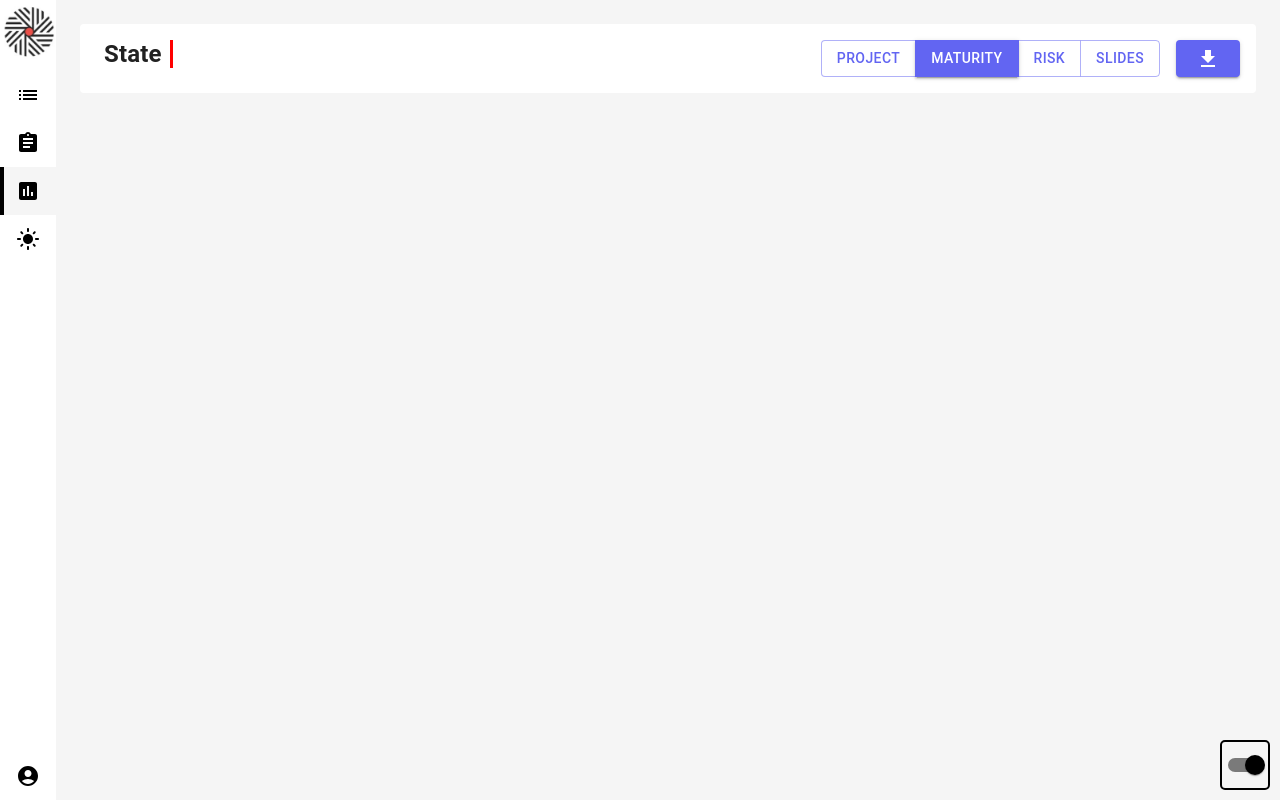
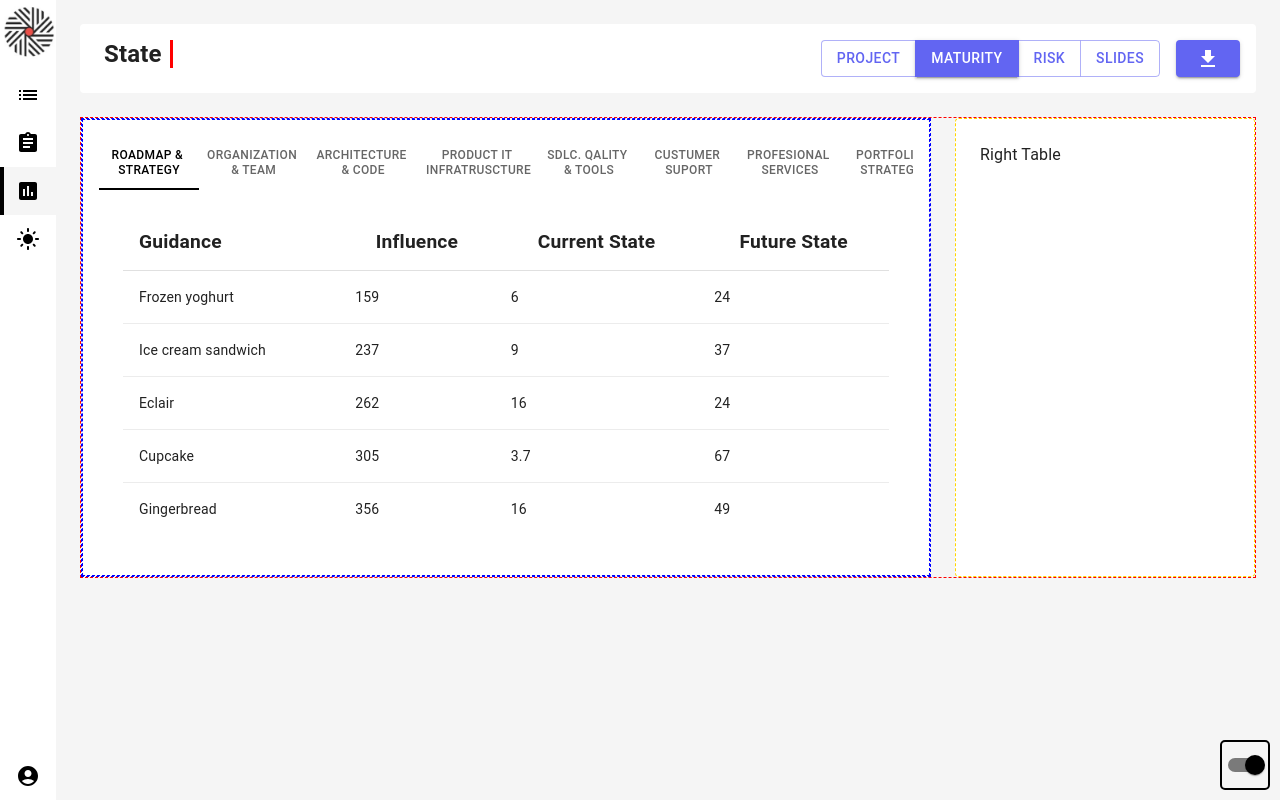
Before and after one commit to DiegoAWS/dashboard-example, a React (Create React App) app: page /report/1 in a window 1280 px wide. Built offline with nearby package versions, Linux system fonts and the light colour scheme.

Commit message:
RWD completed

```diff
--- a/src/components/App.jsx
+++ b/src/components/App.jsx
@@ -12,13 +12,17 @@ import Report from '../pages/Report/Report';
 
 import BaseImage from './BaseImage/BaseImage';
 import { routes } from './routes';
+import { GlobalContextProvider } from './GlobalContext';
 
-export default function App() {
+import './App.scss';
+
+const App = () => {
 
   return (
+    <GlobalContextProvider>
       <div className='App'>
         <BaseImage />
-      <Box sx={{ display: 'flex' }}>
+        <Box className='drawerContainer'>
           <CssBaseline />
           <Sidebar />
           <Box component="main" sx={{ flexGrow: 1, p: 3 }}>
@@ -39,5 +43,8 @@ export default function App() {
           </Box>
         </Box>
       </div>
+    </GlobalContextProvider>
   );
 }
+
+export default App;
--- /dev/null
+++ b/src/components/App.scss
@@ -0,0 +1,10 @@
+.App{
+    max-width: 1920px;
+    margin: 0 auto;
+
+
+    .drawerContainer{
+        display: flex;
+    }
+
+}
--- a/src/components/BaseImage/BaseImage.jsx
+++ b/src/components/BaseImage/BaseImage.jsx
@@ -4,16 +4,20 @@ import imageBase from '../../assets/images/baseImage.jpg';
 import './BaseImage.scss';
 
 function BaseImage() {
-    const [preview, setPreview] = useState(true);
+    const [preview, setPreview] = useState(false);
 
     useEffect(() => {
         setTimeout(() => {
-            setPreview(false)
+            if (preview) {
+                setPreview(false)
+            }
         }, 2000)
+
+    // eslint-disable-next-line react-hooks/exhaustive-deps
     }, [])
 
-    const handleChange=()=>{
-        setPreview(oldState=>!oldState)
+    const handleChange = () => {
+        setPreview(oldState => !oldState)
     }
 
     return <div className={`baseImageContainer ${preview ? 'previewSection' : ''}`}>
--- /dev/null
+++ b/src/components/GlobalContext.jsx
@@ -0,0 +1,36 @@
+import { useTheme } from "@emotion/react";
+import { useMediaQuery } from "@mui/material";
+import React, { createContext, useContext, useState } from "react";
+
+const GlobalContext = createContext();
+
+const GlobalContextProvider = (props) => {
+  const [openSidebar, setOpenSidebar] = useState(false);
+
+  const theme = useTheme();
+
+  const upTablet = useMediaQuery(`(min-width:${theme.breakpoints.values.sm}px)`);
+
+  const openSidebarState = upTablet && openSidebar;
+
+  const instanceContext = {
+    openSidebarState,
+    setOpenSidebar
+  };
+
+  return (
+    <GlobalContext.Provider value={instanceContext}>
+      {props.children}
+    </GlobalContext.Provider>
+  );
+};
+
+const useGlobalContext = () => {
+  const context = useContext(GlobalContext);
+  if (context === undefined) {
+    throw new Error("Missing GlobalContextProvider Wrapper");
+  }
+  return context;
+};
+
+export { GlobalContextProvider, GlobalContext, useGlobalContext };
--- a/src/components/MainTable/MainTable.jsx
+++ b/src/components/MainTable/MainTable.jsx
@@ -1,8 +1,68 @@
-import React from 'react';
+import React, { useState } from 'react';
+import { Box, Tab, Tabs, Typography } from '@mui/material';
+import WhiteCard from '../WhiteCard/WhiteCard';
+
 import './MainTable.scss';
+import Roadmap from './Roadmap/Roadmap';
 
-function MainTable() {
-  return <div></div>;
+const tabsList = [
+  'ROADMAP & STRATEGY',
+  'ORGANIZATION & TEAM',
+  'ARCHITECTURE & CODE',
+  'PRODUCT IT INFRATRUSCTURE',
+  'SDLC. Qality & TOOLS',
+  'CUSTUMER SUPORT',
+  'PROFESIONAL SERVICES',
+  'PORTFOLIO STRATEGY'
+]
+
+const MainTable = () => {
+  const [activeTab, setActiveTab] = useState(0);
+
+  const handleChange = (event, newValue) => {
+    setActiveTab(newValue);
+  };
+
+  return <div className='mainTableContainer'>
+    <WhiteCard >
+      <div className='tabsContainer'>
+
+        <Tabs
+          variant="scrollable"
+          scrollButtons="auto"
+          value={activeTab}
+          onChange={handleChange}
+        >
+          {tabsList.map((tab, index) =>
+            <Tab key={index} label={tab} wrapped className='tabsButton'/>
+          )}
+        </Tabs>
+        <>
+          {tabsList.map((tab, index) =>
+            <div
+              key={index}
+              role="tabpanel"
+              hidden={activeTab !== index}
+            >
+              {activeTab === index && (
+                activeTab === 0
+                  ? (
+                    <Box sx={{ p: 3 }}>
+                      <Roadmap />
+                    </Box>
+                  )
+                  : (
+                    <Box sx={{ p: 3 }}>
+                      <Typography>{index}-{tab}</Typography>
+                    </Box>
+                  )
+              )}
+            </div>
+          )}
+        </>
+      </div>
+    </WhiteCard >
+  </div >;
 }
 
 export default MainTable;
--- a/src/components/MainTable/MainTable.scss
+++ b/src/components/MainTable/MainTable.scss
@@ -0,0 +1,17 @@
+.mainTableContainer {
+    .tabsContainer {
+
+        .tabsButton {
+            min-width: 100px;
+            width: min-content;
+            white-space: break-spaces;
+            overflow-wrap: break-word;
+            padding: 12px 8px;
+
+
+        }
+
+
+    }
+
+}
--- /dev/null
+++ b/src/components/MainTable/Roadmap/Roadmap.jsx
@@ -0,0 +1,87 @@
+import * as React from 'react';
+import Table from '@mui/material/Table';
+import TableBody from '@mui/material/TableBody';
+import TableCell, { tableCellClasses } from '@mui/material/TableCell';
+import TableContainer from '@mui/material/TableContainer';
+import TableHead from '@mui/material/TableHead';
+import TableRow from '@mui/material/TableRow';
+import { styled } from '@mui/material/styles';
+import { Box } from '@mui/material';
+
+function createData(name, calories, fat, carbs, protein) {
+    return { name, calories, fat, carbs };
+}
+
+const rows = [
+    createData('Frozen yoghurt', 159, 6.0, 24, 4.0),
+    createData('Ice cream sandwich', 237, 9.0, 37, 4.3),
+    createData('Eclair', 262, 16.0, 24, 6.0),
+    createData('Cupcake', 305, 3.7, 67, 4.3),
+    createData('Gingerbread', 356, 16.0, 49, 3.9),
+];
+
+const StyledTableCell = styled(TableCell)(({ theme }) => ({
+    [`&.${tableCellClasses.head}`]: {
+        textAlign: 'center',
+        fontWeight: 'bold',
+        fontSize: '1.2rem',
+
+        '&:first-of-type': {
+            textAlign: 'left',
+        }
+    },
+    [`&.${tableCellClasses.body}`]: {
+        fontSize: 14,
+
+    },
+}));
+
+const StyledTableRow = styled(TableRow)(({ theme }) => ({
+    // '&:nth-of-type(odd)': {
+    //     backgroundColor: theme.palette.action.hover,
+    // },
+    '& td, & th': {
+        borderBottom: '1px solid #ececec',
+    },
+
+    // hide last border
+    '&:last-of-type': {
+        'td, th': {
+            border: 0,
+        }
+
+    },
+}));
+
+
+const Roadmap = () => {
+    return (
+        <TableContainer component={Box}>
+            <Table>
+                <TableHead>
+                    <TableRow>
+                        <StyledTableCell>Guidance</StyledTableCell>
+                        <StyledTableCell>Influence</StyledTableCell>
+                        <StyledTableCell>Current State</StyledTableCell>
+                        <StyledTableCell>Future State</StyledTableCell>
+                    </TableRow>
+                </TableHead>
+                <TableBody>
+                    {rows.map((row) => (
+                        <StyledTableRow key={row.name}>
+                            <StyledTableCell component="th" scope="row">
+                                {row.name}
+                            </StyledTableCell>
+                            <StyledTableCell>{row.calories}</StyledTableCell>
+                            <StyledTableCell>{row.fat}</StyledTableCell>
+                            <StyledTableCell>{row.carbs}</StyledTableCell>
+                        </StyledTableRow>
+                    ))}
+                </TableBody>
+            </Table>
+        </TableContainer>
+    );
+}
+
+
+export default Roadmap;
--- a/src/components/Sidebar/Sidebar.jsx
+++ b/src/components/Sidebar/Sidebar.jsx
@@ -1,4 +1,4 @@
-import React, { useState } from 'react';
+import React from 'react';
 
 import List from '@mui/material/List';
 import ListItem from '@mui/material/ListItem';
@@ -9,9 +9,6 @@ import ListItemText from '@mui/material/ListItemText';
 import AccountCircleIcon from '@mui/icons-material/AccountCircle';
 import ringstonetechIcon from '../../assets/icons/ringstonetechIcon.png';
 
-import { useMediaQuery, useTheme } from '@mui/material';
-
-import './Sidebar.scss';
 import Drawer from '../Drawer/Drawer';
 import ListSectionButton from '../ListSectionButton/ListSectionButton';
 
@@ -19,26 +16,26 @@ import ListSectionButton from '../ListSectionButton/ListSectionButton';
 import { routes } from '../routes';
 import BlackLink from '../BlackLink/BlackLink';
 import { useLocation } from 'react-router-dom';
+import { useGlobalContext } from '../GlobalContext';
+
+import './Sidebar.scss';
 
 const Sidebar = () => {
-    const [open, setOpen] = useState(false);
-    const theme = useTheme();
-
-    const upTablet = useMediaQuery(`(min-width:${theme.breakpoints.values.sm}px)`);
+ const { openSidebarState, setOpenSidebar} = useGlobalContext();
 
     const location = useLocation();
 
     const currentRoute = '/' + location.pathname.split('/')[1];
 
     const handleDrawerOpen = () => {
-        setOpen(true);
+        setOpenSidebar(true);
     };
 
     const handleDrawerClose = () => {
-        setOpen(false);
+        setOpenSidebar(false);
     };
 
-    return <Drawer className='sidebarDrawer' variant="permanent" open={upTablet && open}>
+    return <Drawer className='sidebarDrawer' variant="permanent" open={openSidebarState}>
         <BlackLink to='/' >
             <div className='companyTitleContainer'>
                 <img src={ringstonetechIcon} alt="RingstoneTechIcon" width="56px" />
@@ -62,7 +59,7 @@ const Sidebar = () => {
         </div>
 
         <ListItem button onClick={() => {
-            if (open) {
+            if (openSidebarState) {
                 handleDrawerClose();
             } else {
                 handleDrawerOpen();
--- a/src/pages/Report/Report.jsx
+++ b/src/pages/Report/Report.jsx
@@ -1,12 +1,17 @@
 import React from 'react';
 import MainTable from '../../components/MainTable/MainTable';
 import SelectionUpperCard from '../../components/SelectionUpperCard/SelectionUpperCard';
+import './Report.scss';
 
 function Report() {
+
   return <div>
     <SelectionUpperCard />
-    <div>
-      <MainTable />
+    <div className='tablesContainer'>
+      <div className='mainTableContainer'>
+        <MainTable />
+      </div>
+      <div className='rightTable'>Right Table</div>
     </div>
   </div>;
 }
--- /dev/null
+++ b/src/pages/Report/Report.scss
@@ -0,0 +1,29 @@
+.tablesContainer {
+    display: grid;
+    grid-column-gap: 24px;
+    grid-template-columns: repeat(auto-fit, minmax(300px, max-content));
+    margin-top: 24px;
+    border: 1px dashed red;
+
+
+    .mainTableContainer {
+        border: 1px dashed blue;
+
+    }
+
+    .rightTable {
+
+        background-color: white;
+        border-radius: 4px;
+        padding: 24px;
+        border: 1px dashed gold;
+    }
+}
+
+@media screen and (min-width: 1400px) {
+    .tablesContainer  {
+        grid-template-columns: auto 350px;
+    }
+
+
+}
```
Lines whose indentation alone changed are shown as unchanged.
